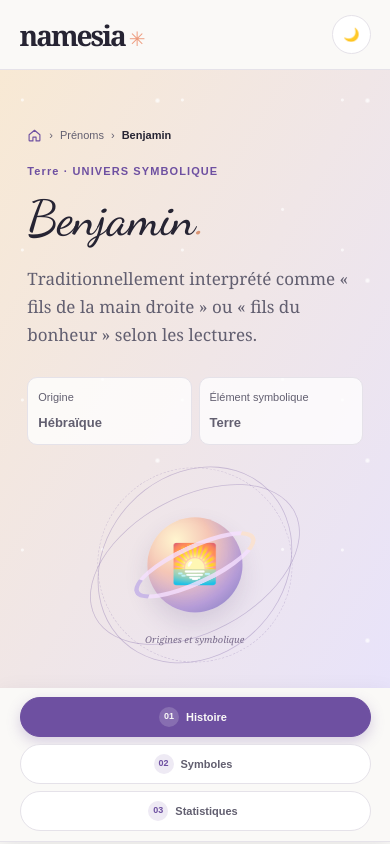
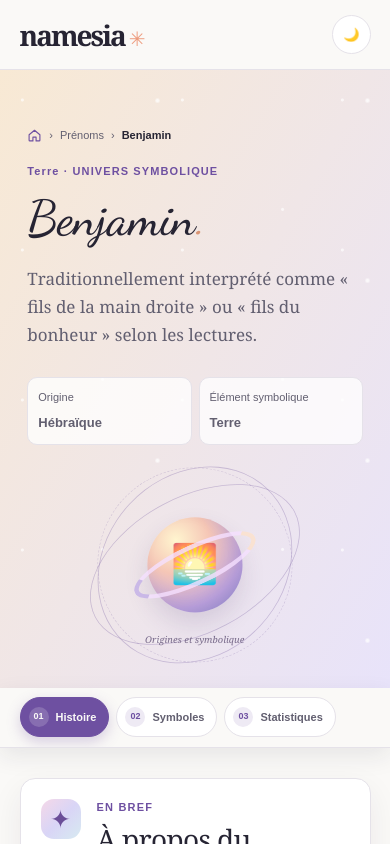
Before and after one commit to Nabouna32/Names, a Next.js app: page /prenoms/benjamin in a window 390 px wide. Shown: the top 844 px of the page. Built offline with nearby package versions, Linux system fonts and the light colour scheme.

Commit message:
Garder les ancres sur une ligne sur mobile

```diff
--- a/src/app/layout-conventions.css
+++ b/src/app/layout-conventions.css
@@ -227,7 +227,7 @@
 .profile-breadcrumb a:first-child { color:var(--accent); }
 .profile-breadcrumb [aria-current="page"] { overflow:hidden; max-width:180px; color:var(--ink); font-weight:600; text-overflow:ellipsis; }
 @media (max-width:760px) {
-  .profile-page-topline { gap:7px; overflow-x:auto; padding:9px 5% 10px; overscroll-behavior-inline:contain; scrollbar-width:none; scroll-snap-type:x proximity; }
+  .profile-page-topline { flex-direction:row; align-items:center; gap:7px; overflow-x:auto; padding:9px 5% 10px; overscroll-behavior-inline:contain; scrollbar-width:none; scroll-snap-type:x proximity; }
   .profile-page-topline::-webkit-scrollbar { display:none; }
   .profile-section-nav-number { width:20px; height:20px; }
   .profile-section-nav a { min-height:40px; flex:0 0 auto; gap:7px; padding:7px 12px 7px 8px; scroll-snap-align:start; font-size:11px; }
```
